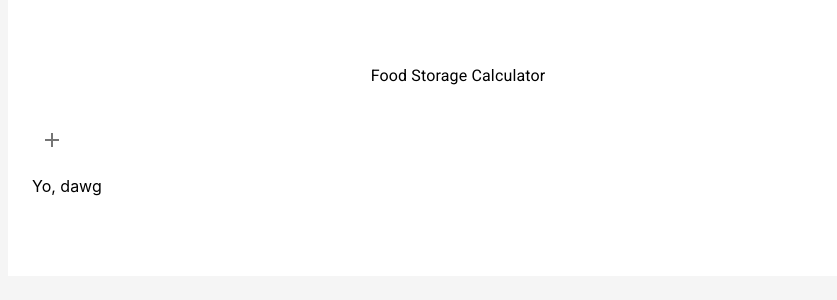
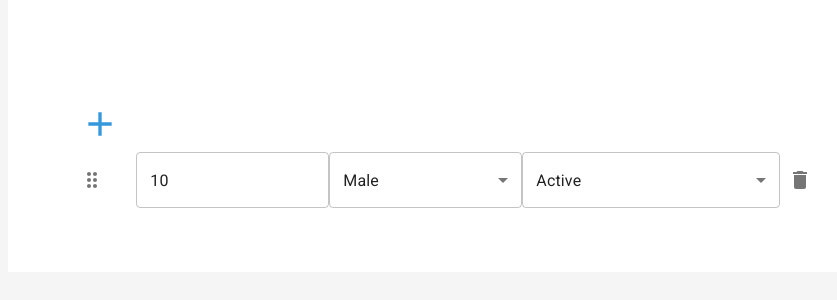
Before and after one commit to treelym/food-storage-calculator, a React (Create React App) app: page / in a window 1280 px wide. Both pictures are taken after a click on the button "Add a person". Shown: the top 300 px of the page, without its empty margins (182-1019 px from the left). Built offline with nearby package versions, Linux system fonts and the light colour scheme.

Commit message:
Get a semi-decent looking person list

```diff
--- a/src/App.js
+++ b/src/App.js
@@ -1,6 +1,5 @@
 import React from "react";
 import Container from "@mui/material/Container";
-import Typography from "@mui/material/Typography";
 import "@fontsource/roboto/300.css";
 import "@fontsource/roboto/400.css";
 import "@fontsource/roboto/500.css";
@@ -14,10 +13,6 @@ function App() {
   return (
     <div className="App">
       <Container maxWidth="md" sx={{ backgroundColor: "#fff", py: 8 }}>
-        <Typography sx={{ textAlign: "center" }}>
-          Food Storage Calculator
-        </Typography>
-
         <PeopleList />
       </Container>
     </div>
--- a/src/components/PeopleList.js
+++ b/src/components/PeopleList.js
@@ -1,9 +1,19 @@
 import React, { useState } from "react";
+import AddIcon from "@mui/icons-material/Add";
 import Box from "@mui/material/Box";
+import DeleteIcon from "@mui/icons-material/Delete";
+import DragIndicatorIcon from "@mui/icons-material/DragIndicator";
+import FormControl from "@mui/material/FormControl";
+import Grid from "@mui/material/Grid";
 import IconButton from "@mui/material/IconButton";
-import Grid from "@mui/material/Grid";
+import List from "@mui/material/List";
+import ListItem from "@mui/material/ListItem";
+import ListItemButton from "@mui/material/ListItemButton";
+import ListItemIcon from "@mui/material/ListItemIcon";
+import MenuItem from "@mui/material/MenuItem";
+import Select from "@mui/material/Select";
+import TextField from "@mui/material/TextField";
 import Tooltip from "@mui/material/Tooltip";
-import AddIcon from "@mui/icons-material/Add";
 
 const PeopleList = () => {
   const [people, setPeople] = useState([]);
@@ -13,22 +23,68 @@ const PeopleList = () => {
   };
 
   return (
-    <Box sx={{ mt: 4 }}>
+    <Box sx={{ mt: 4, px: 5 }}>
       <Tooltip title="Add a person">
-        <IconButton onClick={handleAddPerson}>
-          <AddIcon />
+        <IconButton onClick={handleAddPerson} sx={{ color: "#3498db" }}>
+          <AddIcon sx={{ fontSize: "2.5rem" }} />
         </IconButton>
       </Tooltip>
 
       {people.length > 0 ? (
         <Box>
-          <Grid container>
-            {people.map((person) => (
-              <Grid item xs={12}>
-                <p>Yo, dawg</p>
+          {people.map((person, index) => (
+            <Box key={index}>
+              <Grid container sx={{ alignItems: "center" }}>
+                <Grid item xs={1}>
+                  <IconButton>
+                    <DragIndicatorIcon />
+                  </IconButton>
+                </Grid>
+
+                <Grid item xs={3}>
+                  <TextField
+                    type="number"
+                    value={10}
+                    xs={{ width: "100%" }}
+                    // onChange={(e) => handleChange(row.id, 'age', e.target.value)}
+                  />
+                </Grid>
+
+                <Grid item xs={3}>
+                  <FormControl fullWidth>
+                    <Select
+                      value="male"
+                      // onChange={(e) => handleChange(row.id, 'gender', e.target.value)}
+                    >
+                      <MenuItem value="male">Male</MenuItem>
+                      <MenuItem value="female">Female</MenuItem>
+                    </Select>
+                  </FormControl>
+                </Grid>
+
+                <Grid item xs={4}>
+                  <FormControl fullWidth>
+                    <Select
+                      value="active"
+                      // onChange={(e) => handleChange(row.id, 'gender', e.target.value)}
+                    >
+                      <MenuItem value="active">Active</MenuItem>
+                      <MenuItem value="somewhat-active">
+                        Somewhat Active
+                      </MenuItem>
+                      <MenuItem value="inactive">Inactive</MenuItem>
+                    </Select>
+                  </FormControl>
+                </Grid>
+
+                <Grid item xs={1}>
+                  <IconButton>
+                    <DeleteIcon />
+                  </IconButton>
+                </Grid>
               </Grid>
-            ))}
-          </Grid>
+            </Box>
+          ))}
         </Box>
       ) : null}
     </Box>
```
Also changed, not shown: 1 other file (tests, documents, lock files or other folders).
